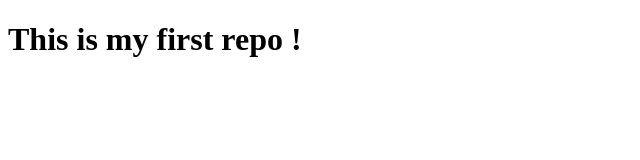
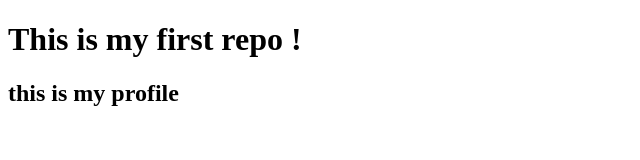
Before and after one commit to LandiJ/my-first-repo, a plain HTML site: page index.html in a window 1280 px wide. Shown: the whole page, without its empty margins (0-640 px from the left). Drawn offline with Linux system fonts and the light colour scheme.

```diff
--- a/index.html
+++ b/index.html
@@ -10,6 +10,7 @@
 
 <body>
     <h1>This is my first repo !</h1>
+    <h2>this is my profile</h2>
 
 
 </body>
```
